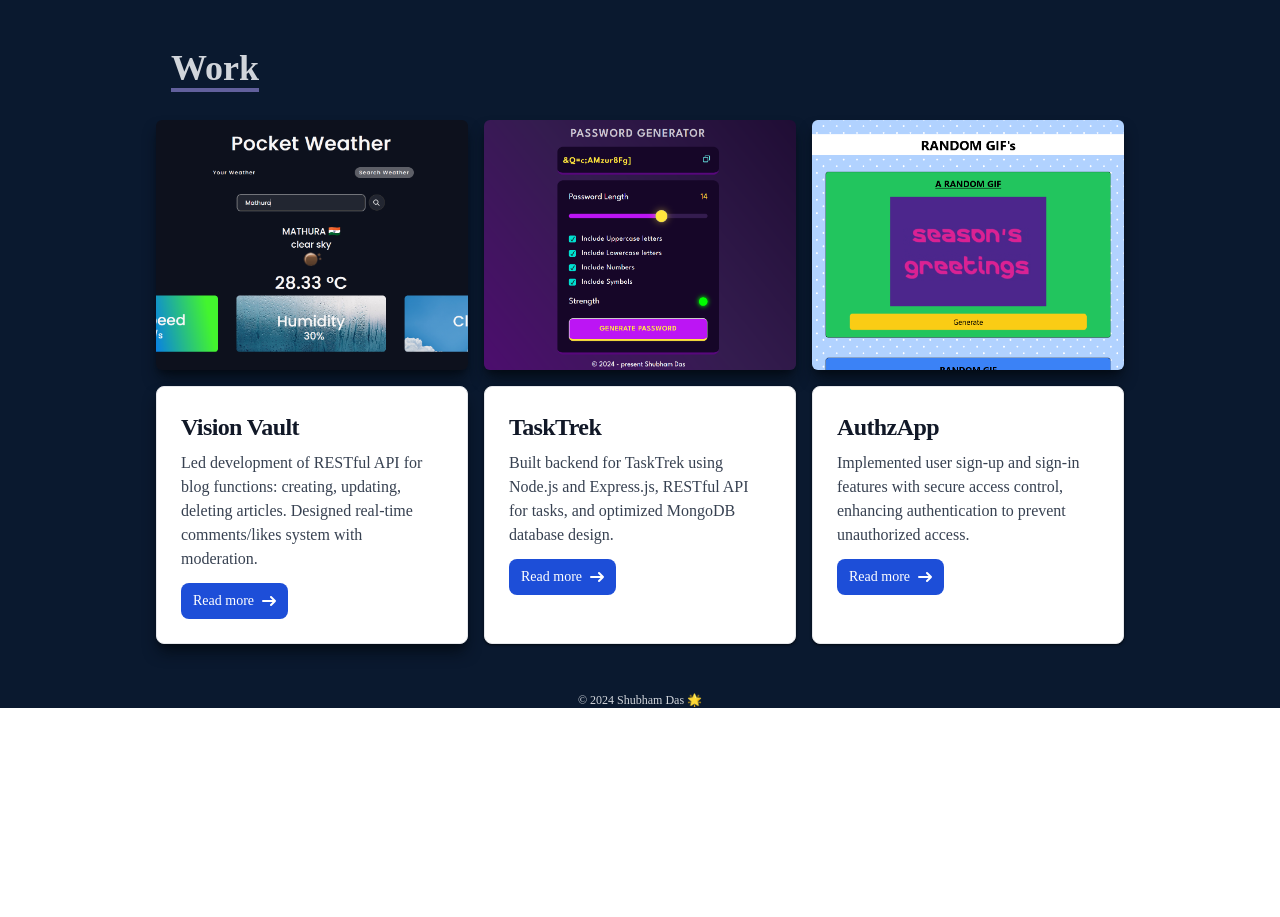
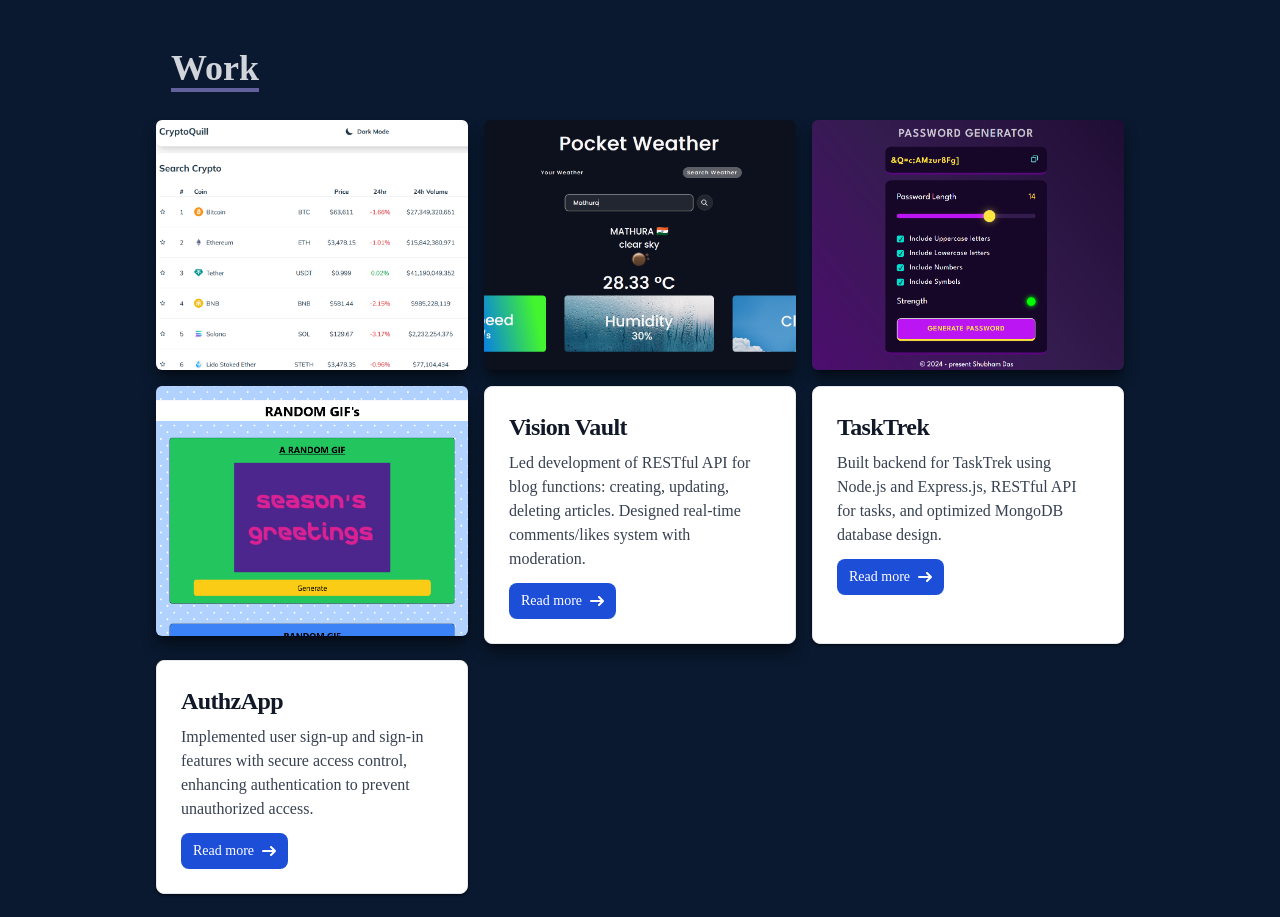
Before and after one commit to Shubhamsd9800/Personal-New-Portfolio, a React (Create React App) app: page / in a window 1280 px wide. Shown: the part 2400-3317 px from the top of the page. Before the commit the page ends 3108 px from the top, so only its background shows below. Built offline with nearby package versions, Linux system fonts and the light colour scheme.

Commit message:
resume and project update

```diff
--- a/src/components/Work.jsx
+++ b/src/components/Work.jsx
@@ -7,6 +7,7 @@
 import password from '../assets/password.png'
 import meme from '../assets/meme.png'
 import codeye from '../assets/codeye.png'
+import cryptoapp from '../assets/cryptoapp.png'
 const Work = () => {
   return (
     <div name='work' className=' w-full bg-[#0a192f] md:h-full text-gray-300 '>
@@ -17,6 +18,29 @@
             {/* container */}
 
             <div className=' grid sm:grid-cols-2 md:grid-cols-3 gap-4'>
+
+             {/* grid item */}
+             <div style={{backgroundImage: `url(${cryptoapp})`, backgroundSize:'cover'}}
+                data-aos="fade-up" data-aos-anchor-placement="center-bottom" data-aos-duration="1000"
+                 className=' shadow-lg shadow-[#040c16] group container rounded-md flex justify-center items-center mx-auto content-div'>
+
+                    {/* hover */}
+                    <div className="opacity-0 group-hover:opacity-100 transition duration-300 transform translate-y-10 group-hover:translate-y-0">
+                        <span className="text-2xl font-bold text-white tracking-wider">
+                            CryptoQuill
+                        </span>
+                        <div className="pt-8 text-center flex justify-center items-center">
+                            <a href="https://cryptobasequill.web.app/">
+                                <button className="text-center rounded-lg px-8 py-3 m-2 bg-white text-gray-700 font-bold text-lg">
+                                    Live
+                                </button>
+                            </a>
+                            <a href="https://github.com/Shubhamsd9800/CryptoQuill" className="flex items-center justify-center">
+                                <FaGithub className="text-[50px] text-white ml-4" />
+                            </a>
+                        </div>
+                    </div>
+                </div>
 
             {/* grid item */}
                 <div style={{backgroundImage: `url(${project1})`}}
```
Also changed, not shown: src/assets/cryptoapp.png (added).
